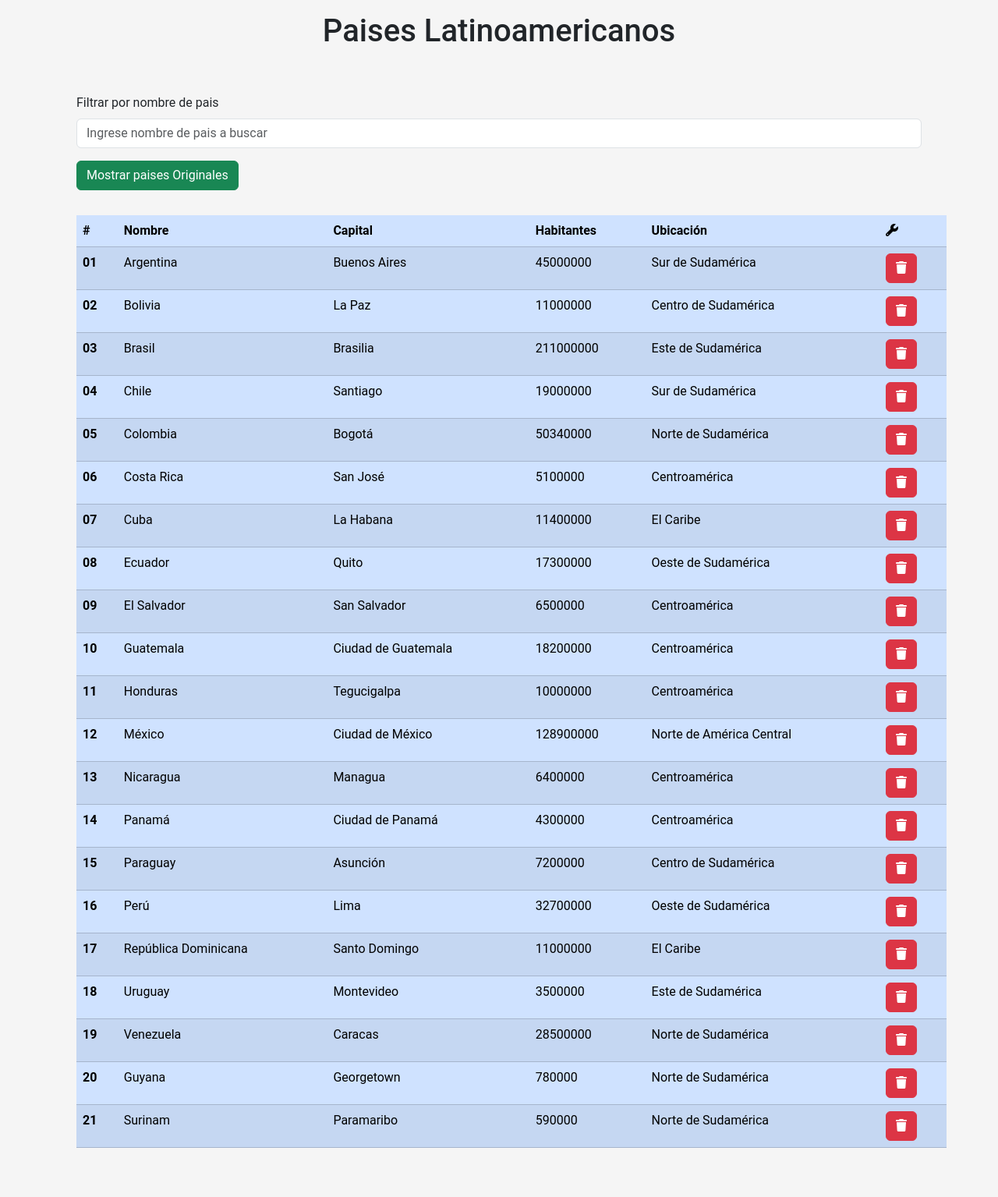
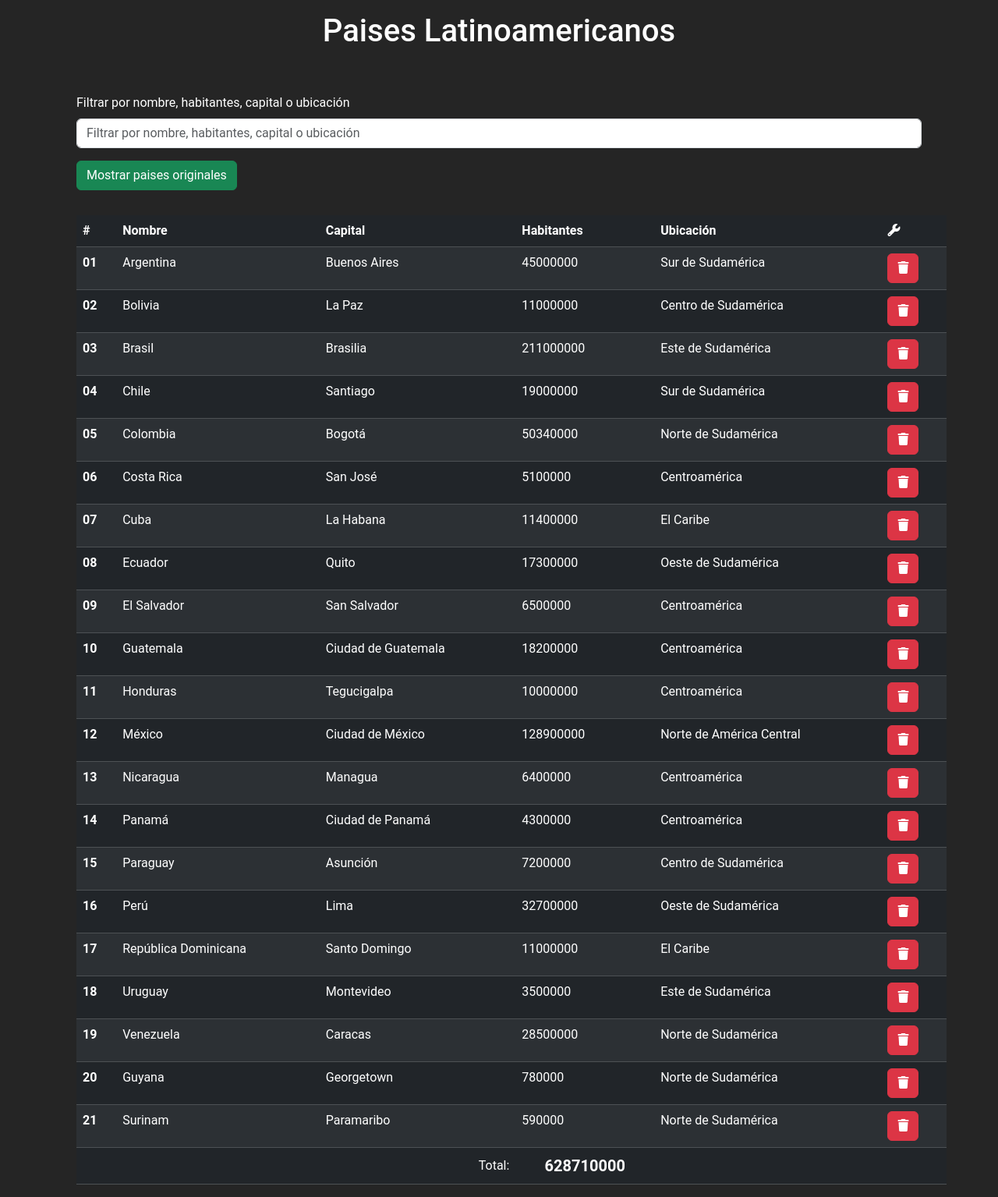
Before and after one commit to maximajorel/RC45i-array-methods-y-bucles, a plain HTML site: page pages/arrays/methods.html in a window 1280 px wide. Shown: the whole page at 78% size. Before the commit the page ends 1488 px from the top, so only its background shows below. Drawn offline with nearby package versions, Linux system fonts and the light colour scheme.

Commit message:
Tabla de filtros terminada

```diff
--- a/css/styles.css
+++ b/css/styles.css
@@ -8,4 +8,8 @@ body {
   background-color: #f5f5f5;
   display: flex;
   flex-direction: column;
+  background-color: #252525;
 }
+.tituloPrincipal {
+  color: white;
+}
--- a/js/arrays/methods.js
+++ b/js/arrays/methods.js
@@ -126,6 +126,7 @@ const paisesLatinoamerica = [
     capital: "Paramaribo",
   },
 ];
+let copiaArray = Array.from(paisesLatinoamerica);
 const tableBodyHTML = document.getElementById("tableBody");
 
 function renderizarTabla(arrayDePaises) {
@@ -139,21 +140,23 @@ function renderizarTabla(arrayDePaises) {
                                           <td>${pais.habitantes}</td>
                                           <td>${pais.ubicacion}</td>
                                           <td>
-                                          <button class="btn btn-danger" >
+                                          <button class="btn btn-danger" onclick="borrarPais(${index})">
                                           <i class="fa-solid fa-trash"></i>
                                           </button>
                                           </td>
                                       </tr>`;
   });
 }
+// renderizarTabla(paisesLatinoamerica);
 
 function pintarPaisesOriginales() {
   tableBodyHTML.innerHTML = "";
-  renderizarTabla(paisesLatinoamerica);
+  copiaArray = Array.from(paisesLatinoamerica);
+  renderizarTabla(copiaArray);
 }
-function aplicarFiltroNombre(evtDesdeHTML) {
+function aplicarFiltro(evtDesdeHTML) {
   const valorFiltro = evtDesdeHTML.target.value.toLowerCase();
-  const paisesFiltrados = paisesLatinoamerica.filter(function (pais) {
+  const paisesFiltrados = copiaArray.filter(function (pais) {
     const nombrePais = pais.nombre.toLowerCase();
     if (nombrePais.includes(valorFiltro)) {
       return true;
@@ -164,8 +167,20 @@ function aplicarFiltroNombre(evtDesdeHTML) {
 }
 
 function borrarPais(indice) {
-  paisesLatinoamerica.splice(indice, 1);
-  renderizarTabla(paisesLatinoamerica);
+  copiaArray.splice(indice, 1);
+  tableBodyHTML.innerHTML = "";
+  renderizarTabla(copiaArray);
 }
+renderizarTabla(copiaArray);
 
-renderizarTabla(paisesLatinoamerica);
+function calcularPoblacionTotal(listaPaises) {
+  const acumuladoTotal = listaPaises.reduce((acumulador, pais) => {
+    console.log(acumulador);
+    acumulador += pais.habitantes;
+    return acumulador;
+  }, 0);
+  const populationCell = document.getElementById("total");
+  populationCell.innerText = acumuladoTotal;
+  console.log(acumuladoTotal);
+}
+calcularPoblacionTotal(copiaArray);
--- a/pages/arrays/methods.html
+++ b/pages/arrays/methods.html
@@ -25,27 +25,27 @@
   <body>
     <main class="container-md">
       <div class="contenedor-titulo">
-        <h1>Paises Latinoamericanos</h1>
+        <h1 class="tituloPrincipal">Paises Latinoamericanos</h1>
       </div>
       <div class="p-3 mb-3">
         <div class="my-3">
-          <label for="filtro" class="form-label"
-            >Filtrar por nombre de pais</label
+          <label for="filtro" class="form-label text-white"
+            >Filtrar por nombre, habitantes, capital o ubicación</label
           >
 
           <input
             type="text"
             class="form-control"
             id="filtro"
-            placeholder="Ingrese nombre de pais a buscar"
-            onkeyup="aplicarFiltroNombre(event)"
+            placeholder="Filtrar por nombre, habitantes, capital o ubicación"
+            onkeyup="aplicarFiltro(event)"
           />
         </div>
         <button class="btn btn-success" onclick="pintarPaisesOriginales()">
-          Mostrar paises Originales
+          Mostrar paises originales
         </button>
       </div>
-      <table class="table table-striped table-primary m-3">
+      <table class="table table-striped table-dark m-3">
         <thead>
           <tr>
             <th scope="col">#</th>
@@ -57,6 +57,11 @@
           </tr>
         </thead>
         <tbody id="tableBody"></tbody>
+        <tfoot>
+          <td colspan="3" class="text-end">Total:</td>
+          <td id="total" class="fw-bold fs-5 text-center"></td>
+          <td colspan="2"></td>
+        </tfoot>
       </table>
     </main>
     <script src="/js/arrays/methods.js"></script>
```
